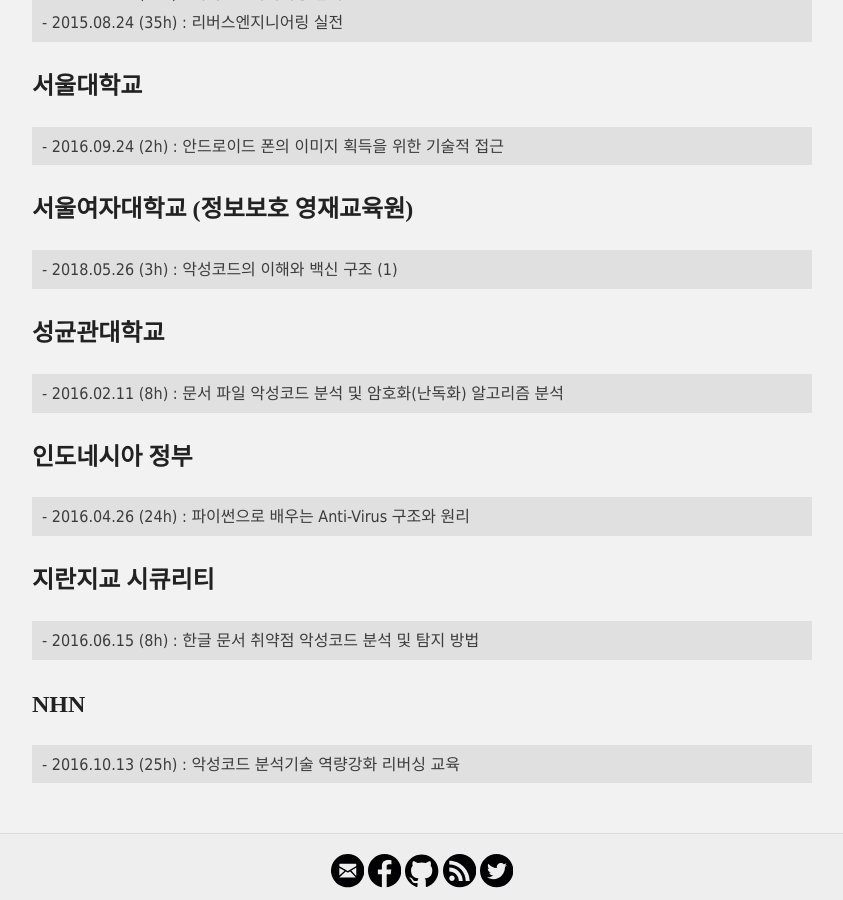
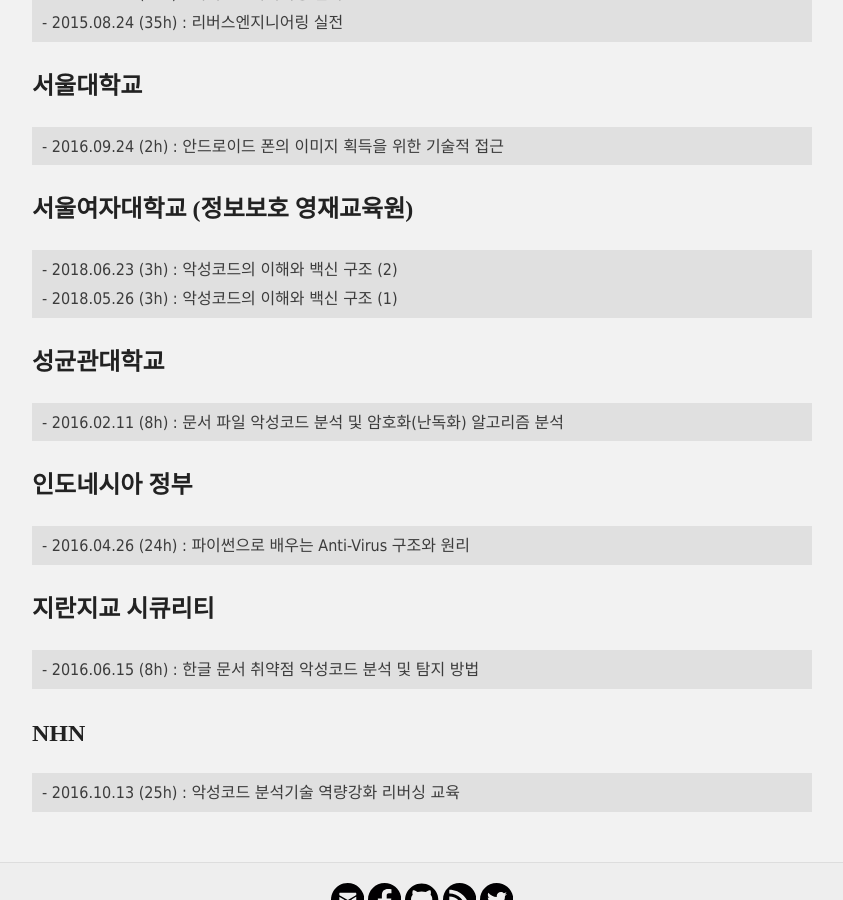
Before and after one commit to hanul93/hanul93.github.com, a Jekyll site: the page built from lecture.md, in a window 1280 px wide and 900 px high, scrolled down 2449 px. Shown: the whole window, without its empty margins (218-1061 px from the left). Built offline with Jekyll 4.4.1, drawn with Linux system fonts in a browser that asks for light colours; nearby versions of some CDN libraries.

Commit message:
서울여자대학교 강의 추가

```diff
--- a/lecture.md
+++ b/lecture.md
@@ -117,7 +117,8 @@
 
 ## 서울여자대학교 (정보보호 영재교육원)
 
-<div class="highlighter-rouge"><pre class="highlight"><code class="keibox">- 2018.05.26 (3h) : 악성코드의 이해와 백신 구조 (1)
+<div class="highlighter-rouge"><pre class="highlight"><code class="keibox">- 2018.06.23 (3h) : 악성코드의 이해와 백신 구조 (2)
+- 2018.05.26 (3h) : 악성코드의 이해와 백신 구조 (1)
 </code></pre>
 </div>
 
```
